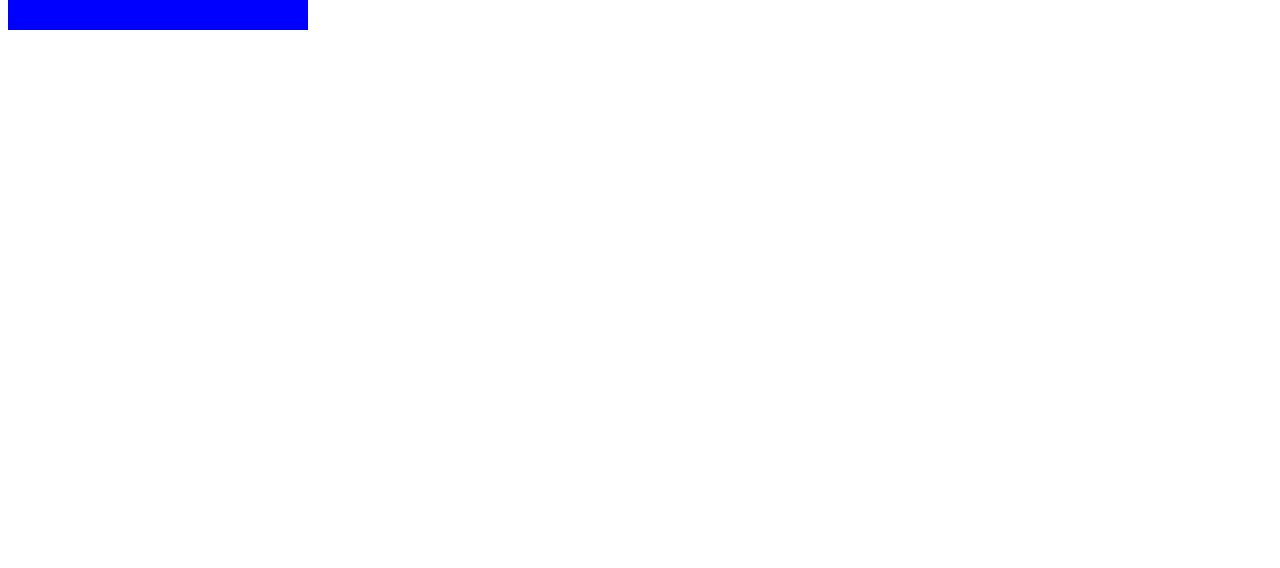
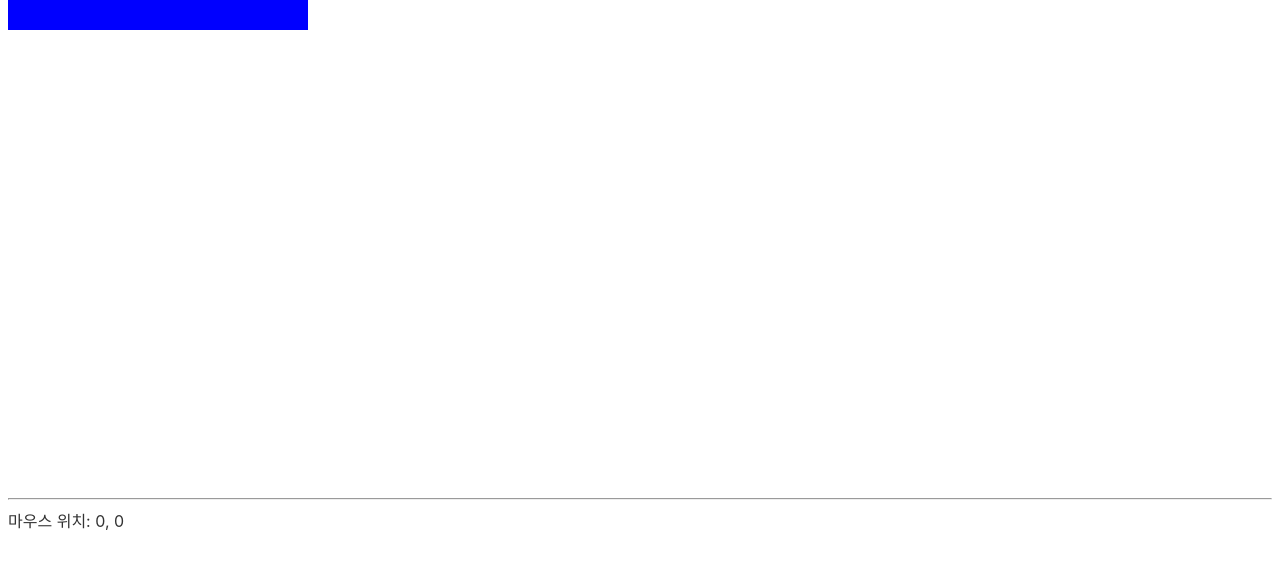
Before and after one commit to cpprhtn/svelte-proj, a Svelte app: page / in a window 1280 px wide. Shown: the part 1445-2013 px from the top of the page. Before the commit the page ends 1935 px from the top, so only its background shows below. Built offline with nearby package versions, Linux system fonts and the light colour scheme.

Commit message:
add: inline handler

```diff
--- a/src/App.svelte
+++ b/src/App.svelte
@@ -102,6 +102,9 @@
 	function handleMouseleave () {
 		isEnter = false;
 	}
+
+	// 이벤트 수식어
+	let ev = {x:0, y:0};
 	</script>
 
 <main>
@@ -242,3 +245,11 @@ svelte는 item이 제거되면, 나머지 남은 item을 모두 update하므로
 	{isEnter ? 'Enter':'Leave'}
 	</div>
 </div>
+
+<!--이벤트 수식어-->
+<!--svelte는 inline handler를 사용해도 컴파일할떄 최적화가 되기 때문에 사용해도 상관없음-->
+<hr>
+
+<div on:mousemove={e => ev = {x: e.clientX, y: e.clientY}}>
+	마우스 위치: {ev.x}, {ev.y}
+</div>
```
